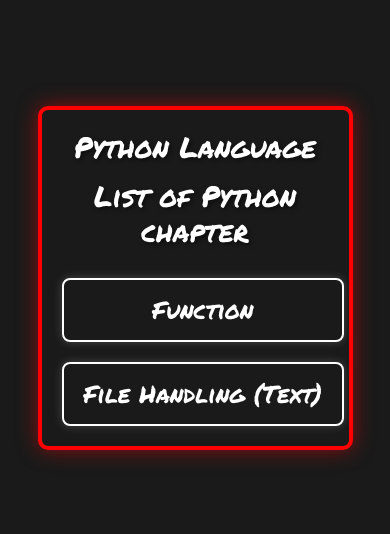
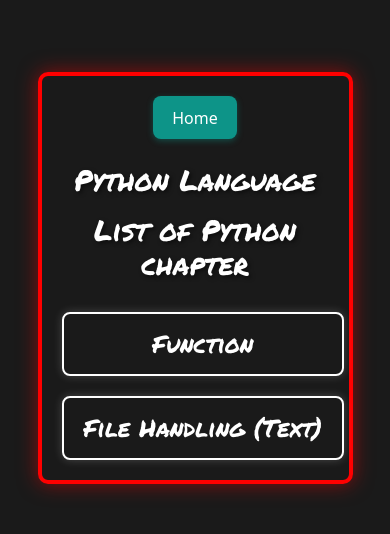
Before and after one commit to PULAKBARAL/home, a plain HTML site: page Python/python.html in a window 390 px wide. Shown: the part 144-678 px from the top of the page. Drawn offline with nearby package versions, Linux system fonts and the light colour scheme.

Commit message:
update on home button

```diff
--- a/Python/python.html
+++ b/Python/python.html
@@ -85,10 +85,48 @@
                 padding: 20px;
             }
         }
+
+        /* Home button specific styling */
+        .home-button {
+            display: inline-block; /* Allows padding and margin */
+            padding: 0.6rem 1.2rem;
+            margin-bottom: 1.5rem; /* Space below the button */
+            background-color: #0d9488; /* Teal color for home button */
+            color: #ffffff;
+            text-decoration: none; /* Remove underline */
+            border-radius: 0.5rem;
+            font-weight: 500;
+            transition: background-color 0.3s ease, transform 0.1s ease;
+            box-shadow: 0 2px 6px rgba(13, 148, 136, 0.4); /* Subtle shadow */
+            cursor: pointer;
+        }
+        .home-button:hover {
+            background-color: #0f766e; /* Darker teal on hover */
+            transform: translateY(-1px);
+        }
+
+        /* Responsive adjustments for tabs */
+        @media (max-width: 768px) {
+            .tabs-container {
+                flex-direction: column; /* Stack tabs vertically on small screens */
+                align-items: stretch; /* Make tabs full width */
+            }
+            .tab-button {
+                width: 100%; /* Full width buttons */
+            }
+            .home-button {
+                width: fit-content; /* Adjust width for small screens */
+                margin-left: auto; /* Center button */
+                margin-right: auto;
+                display: block; /* Make it a block element to center */
+            }
+        }
+
     </style>
 </head>
 <body>
     <div class="container">
+        <a href="../index.html" class="home-button">Home</a>
         <div class="title-text">Python Language</div>
         <div class="title-text">List of Python chapter</div>
 
```
Also changed, not shown: Python/python_File_handling_text.html (+1 -1 lines), Python/python_Function.html (+1 -1 lines).
